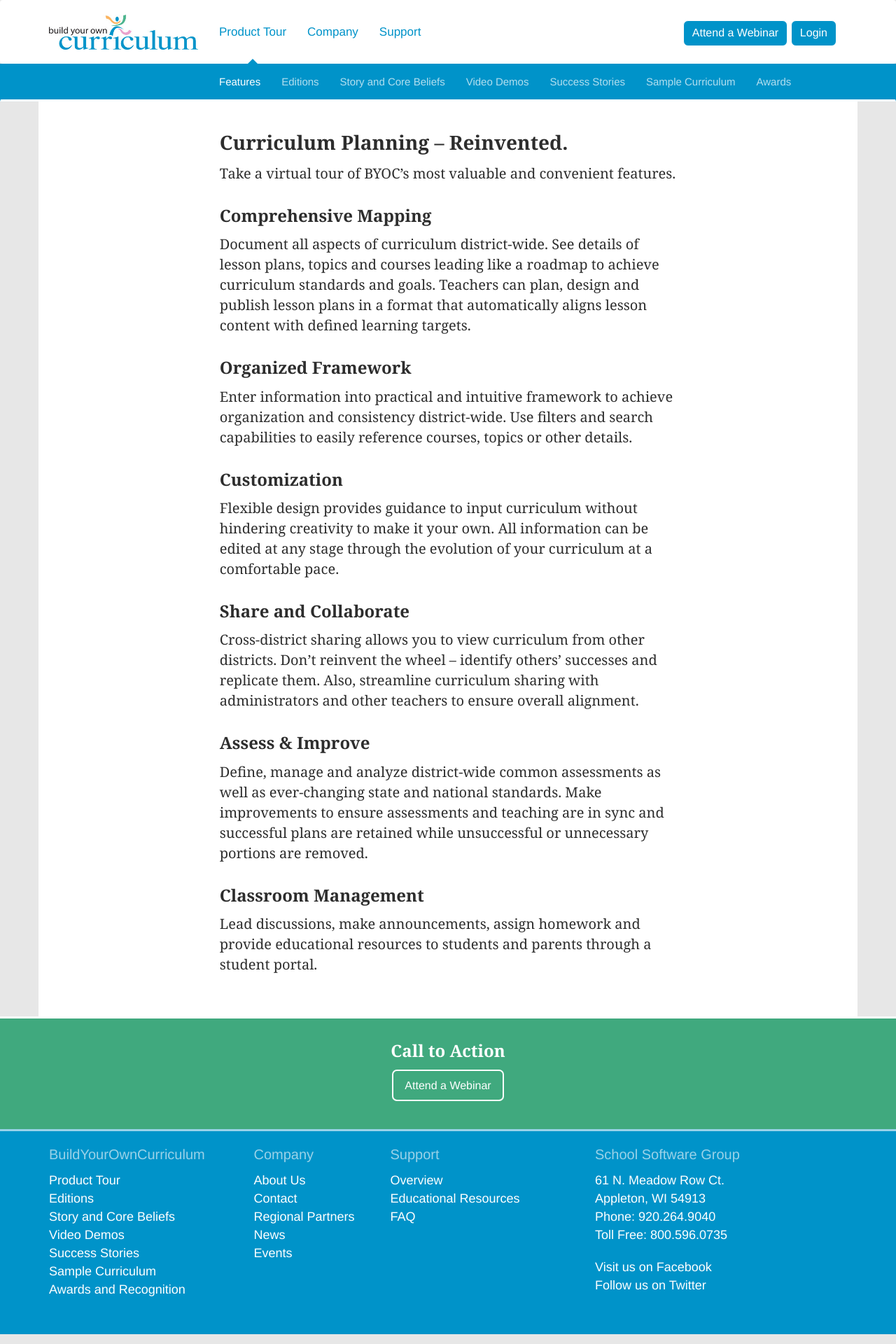
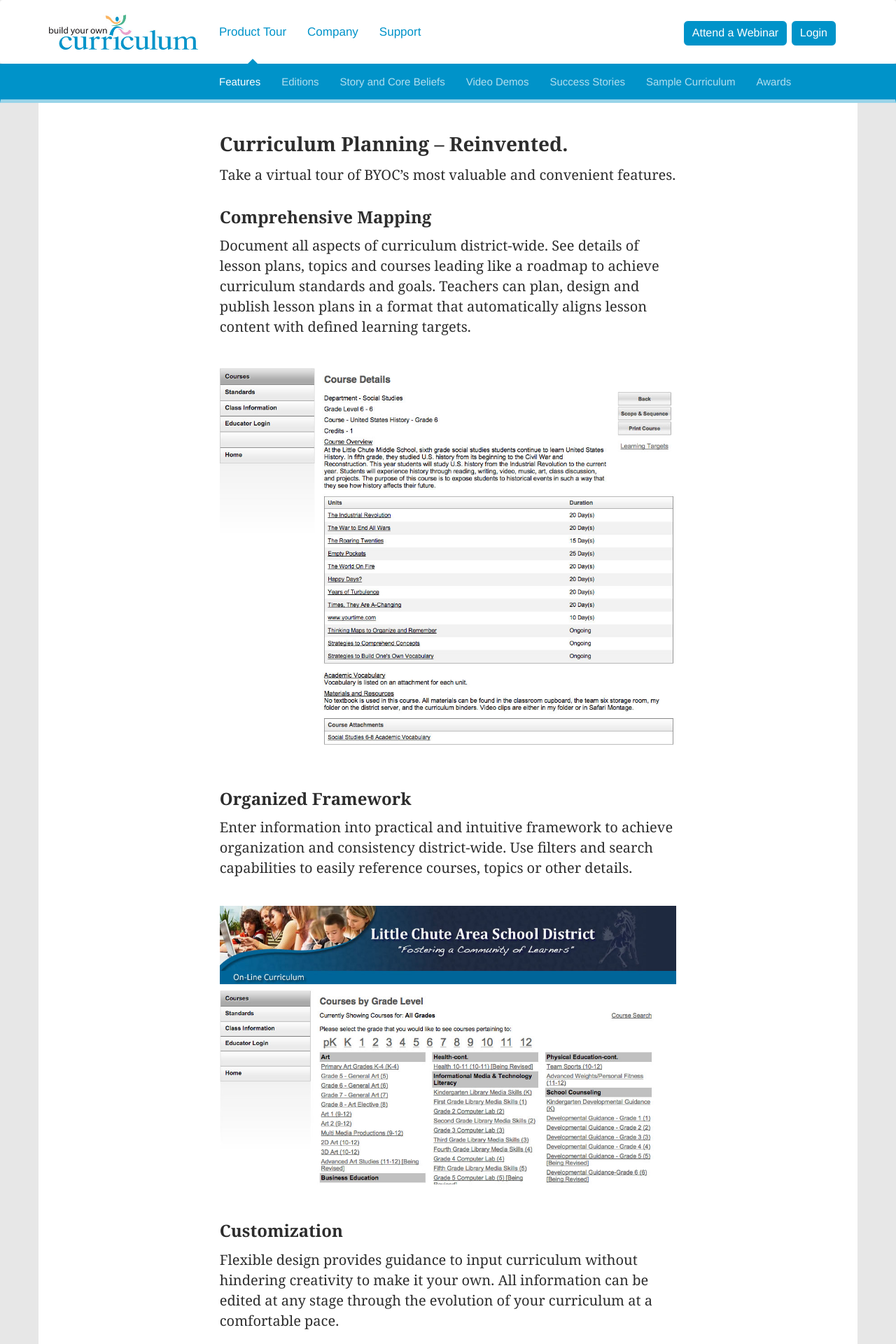
Before and after one commit to kevin-insight/byoc, a Jekyll site: the page built from product/index.md, in a window 1280 px wide. Shown: the top 1920 px of the page at 70% size. Built offline with Jekyll 4.4.1, drawn with Linux system fonts in a browser that asks for light colours; nearby versions of some CDN libraries.

Commit message:
Rough screenshots in product tour, favicon, style details.

```diff
--- a/_includes/header.html
+++ b/_includes/header.html
@@ -4,6 +4,7 @@
     <meta charset="utf-8">
     <meta http-equiv="X-UA-Compatible" content="IE=edge">
     <meta name="viewport" content="width=device-width, initial-scale=1">
+    <link href="/img/favicon.ico" rel="shortcut icon">
     <title>{% if page.title %}{{ page.title }} |{% endif %} BuildYourOwnCurriculum</title>
 
     <link href="{{ site.baseurl }}/css/bootstrap.min.css" rel="stylesheet">
--- a/css/main.css
+++ b/css/main.css
@@ -133,7 +133,7 @@
 }
 .btn-inverse {
   background-color: transparent;
-  border: 2px solid #fff;
+  border: 2px solid rgba(255,255,255,.6);
   color: #fff;
 }
 .btn-inverse:hover {
@@ -211,7 +211,7 @@
   border-radius: 0px;
   font-size: 15px;
   min-height: 0px;
-  border-bottom: 3px solid #fff;
+  border-bottom: 5px solid rgba(255,255,255,.6);
 }
 .sub-nav .nav li {
   opacity: 1;
@@ -267,6 +267,8 @@
   background-color: #0093c9;
   color: white;
   letter-spacing: .02rem;
+  border-top: 5px solid rgba(255,255,255,.6);
+  border-bottom: 5px solid rgba(255,255,255,.6);
 }
 .jumbotron-caption {
   visibility: hidden;
@@ -304,7 +306,7 @@
   color: #FFF;
   text-align: center;
   padding-bottom: 40px;
-  border-top: 3px solid #fff;
+  border-top: 5px solid rgba(255,255,255,.5);
 }
 
 /*
@@ -317,7 +319,7 @@
   color: #FFF;
   padding-top: 20px;
   padding-bottom: 40px;
-  border-top: 3px solid #9AD2E8;
+  border-top: 5px solid #9AD2E8;
   font-size: .9rem;
 }
 footer h2 {
--- a/product/index.md
+++ b/product/index.md
@@ -13,21 +13,33 @@
 
 Document all aspects of curriculum district-wide. See details of lesson plans, topics and courses leading like a roadmap to achieve curriculum standards and goals. Teachers can plan, design and publish lesson plans in a format that automatically aligns lesson content with defined learning targets.
 
+![Course Details](/img/screenshot-course-details.jpg)
+
 ## Organized Framework
 
 Enter information into practical and intuitive framework to achieve organization and consistency district-wide. Use filters and search capabilities to easily reference courses, topics or other details.
+
+![Curriculum Screenshot](/img/screenshot-curriculum.jpg)
 
 ## Customization
 
 Flexible design provides guidance to input curriculum without hindering creativity to make it your own. All information can be edited at any stage through the evolution of your curriculum at a comfortable pace.
 
+<img src="holder.js/100%x350/text:Screenshot">
+
 ## Share and Collaborate
 
 Cross-district sharing allows you to view curriculum from other districts. Don’t reinvent the wheel – identify others’ successes and replicate them. Also, streamline curriculum sharing with administrators and other teachers to ensure overall alignment.
+
+<img src="holder.js/100%x350/text:Screenshot">
 
 ## Assess & Improve
 
 Define, manage and analyze district-wide common assessments as well as ever-changing state and national standards. Make improvements to ensure assessments and teaching are in sync and successful plans are retained while unsuccessful or unnecessary portions are removed.
 
+<img src="holder.js/100%x350/text:Screenshot">
+
 ## Classroom Management
 Lead discussions, make announcements, assign homework and provide educational resources to students and parents through a student portal.
+
+<img src="holder.js/100%x350/text:Screenshot">
```
Also changed, not shown: img/favicon.ico (added), img/screenshot-course-details.jpg (added), img/screenshot-course-details.png (added), img/screenshot-curriculum.jpg (added).
